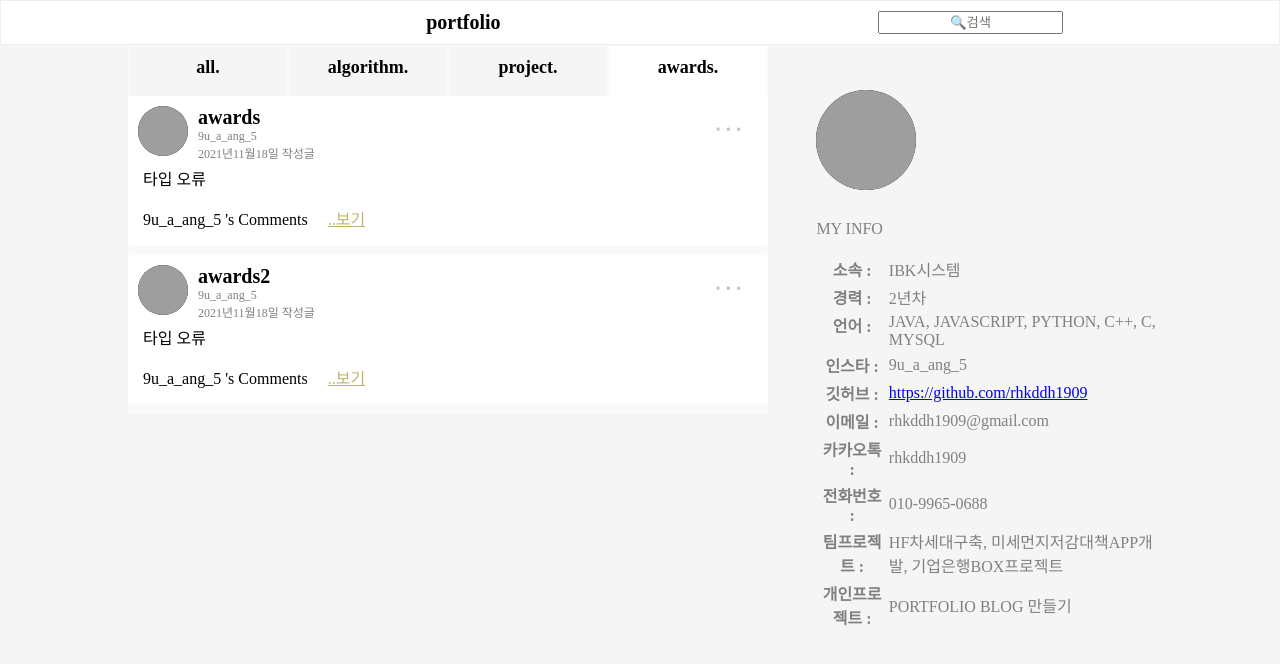
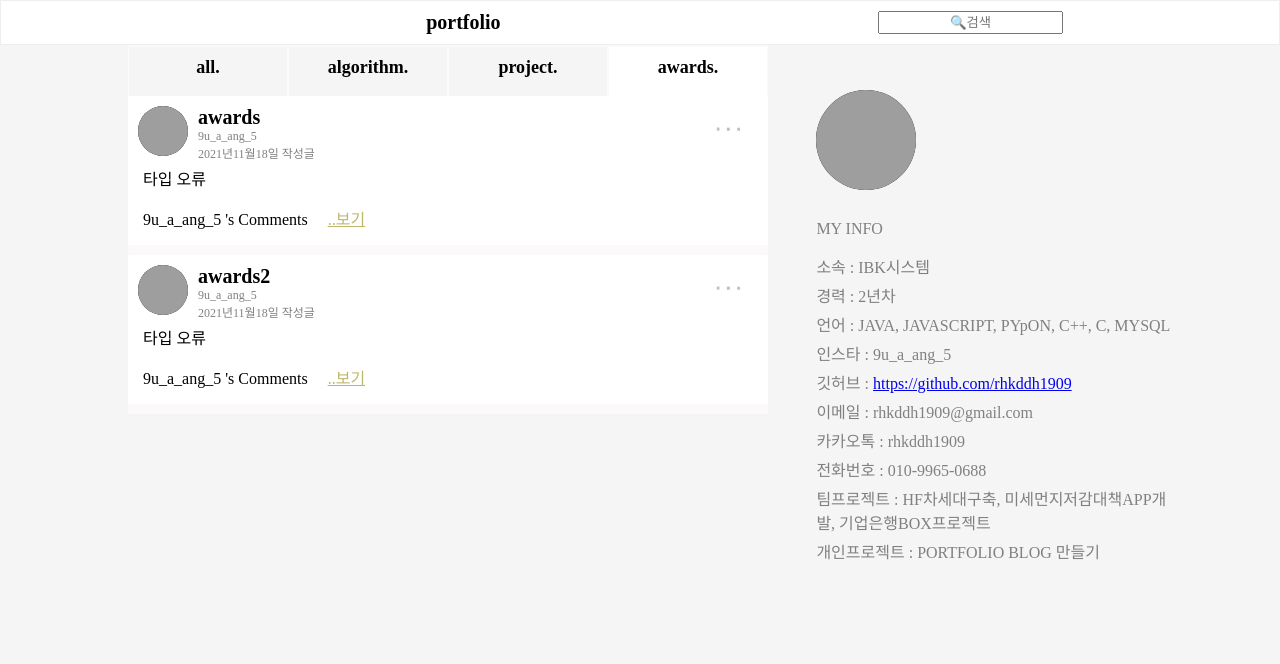
Before and after one commit to rhkddh1909/react-for-study, a React (Create React App) app in the folder my-app/: page /awards in a window 1280 px wide. Shown: the top 664 px of the page. Built offline with nearby package versions, Linux system fonts and the light colour scheme; no server answers; grey boxes are pictures that could not be loaded; a web font is replaced by a local one.

Commit message:
사이드 인포 수정

```diff
--- a/my-app/src/DivContents.js
+++ b/my-app/src/DivContents.js
@@ -8,13 +8,13 @@ function DivContents(props){
             datas = [
                 {
                     type : 1,
-                    key : 1,
+                    key : "all1",
                     title : "all",
                     url : "https://naver.com/"
                 },
                 {
                     type : 1,
-                    key : 2,
+                    key : "all2",
                     title : "all2",
                     url : "https://youtube.com/"
                 }
@@ -25,13 +25,13 @@ function DivContents(props){
             datas = [
                 {
                     type : 2,
-                    key : 1,
+                    key : "algorithm1",
                     title : "algorithm",
                     url : "https://naver.com/"
                 },
                 {
                     type : 2,
-                    key : 2,
+                    key : "algorithm2",
                     title : "algorithm2",
                     url : "https://youtube.com/"
                 },
@@ -48,13 +48,13 @@ function DivContents(props){
             datas = [
                 {
                     type : 3,
-                    key : 1,
+                    key : "projects1",
                     title : "projects",
                     url : "https://naver.com/"
                 },
                 {
                     type : 3,
-                    key : 2,
+                    key : "projects2",
                     title : "projects2",
                     url : "https://youtube.com/"
                 },
@@ -70,13 +70,13 @@ function DivContents(props){
             datas = [
                 {
                     type : 4,
-                    key : 1,
+                    key : "awards1",
                     title : "awards",
                     url : "https://naver.com/"
                 },
                 {
                     type : 4,
-                    key : 2,
+                    key : "awards2",
                     title : "awards2",
                     url : "https://youtube.com/"
                 }
--- a/my-app/src/SideContents.js
+++ b/my-app/src/SideContents.js
@@ -26,40 +26,18 @@ function SideContents(){
             </div>
             <div className="profileContents">
                 <p>MY INFO</p>
-                <table>
-                    <tbody>
-                        <tr>
-                            <th>소속 :</th><td>IBK시스템</td>
-                        </tr>
-                        <tr>
-                            <th>경력 :</th><td>2년차</td>
-                        </tr>
-                        <tr>
-                            <th>언어 :</th><td>JAVA, JAVASCRIPT, PYTHON, C++, C, MYSQL</td>
-                        </tr>
-                        <tr>
-                            <th>인스타 :</th><td>9u_a_ang_5</td>
-                        </tr>
-                        <tr>
-                            <th>깃허브 :</th><td><a href="https://github.com/rhkddh1909">https://github.com/rhkddh1909</a></td>
-                        </tr>
-                        <tr>
-                            <th>이메일 :</th><td>rhkddh1909@gmail.com</td>
-                        </tr>
-                        <tr>
-                            <th>카카오톡 :</th><td>rhkddh1909</td>
-                        </tr>
-                        <tr>
-                            <th>전화번호 :</th><td>010-9965-0688</td>
-                        </tr>
-                        <tr>
-                            <th>팀프로젝트 :</th><td>HF차세대구축, 미세먼지저감대책APP개발, 기업은행BOX프로젝트</td>
-                        </tr>
-                        <tr>
-                            <th>개인프로젝트 :</th><td>PORTFOLIO BLOG 만들기</td>
-                        </tr>
-                    </tbody>
-                </table>
+                <div>
+                    <li>소속 : IBK시스템</li>
+                    <li>경력 : 2년차</li>
+                    <li>언어 : JAVA, JAVASCRIPT, PYpON, C++, C, MYSQL</li>
+                    <li>인스타 : 9u_a_ang_5</li>
+                    <li>깃허브 : <a href="https://gipub.com/rhkddh1909">https://github.com/rhkddh1909</a></li>
+                    <li>이메일 : rhkddh1909@gmail.com</li>
+                    <li>카카오톡 : rhkddh1909</li>
+                    <li>전화번호 : 010-9965-0688</li>
+                    <li>팀프로젝트 : HF차세대구축, 미세먼지저감대책APP개발, 기업은행BOX프로젝트</li>
+                    <li>개인프로젝트 : PORTFOLIO BLOG 만들기</li>
+                </div>
             </div>
         </div>
     );
--- a/my-app/src/css/SideInfo.css
+++ b/my-app/src/css/SideInfo.css
@@ -30,16 +30,9 @@
     height: 100px;
     background: black;
   }
-  table{
-    word-break: break-all;
-    margin-top: 10px;
-    color: gray;
-    margin-bottom: 10px;
-    margin-right: 10px;
-  }
-  th{
-    text-align: center;
-    vertical-align: top;
+  li{
+    list-style: none;
+    margin-bottom: 5px;
   }
   .profileInfo{
     font-size: 20px;
```
